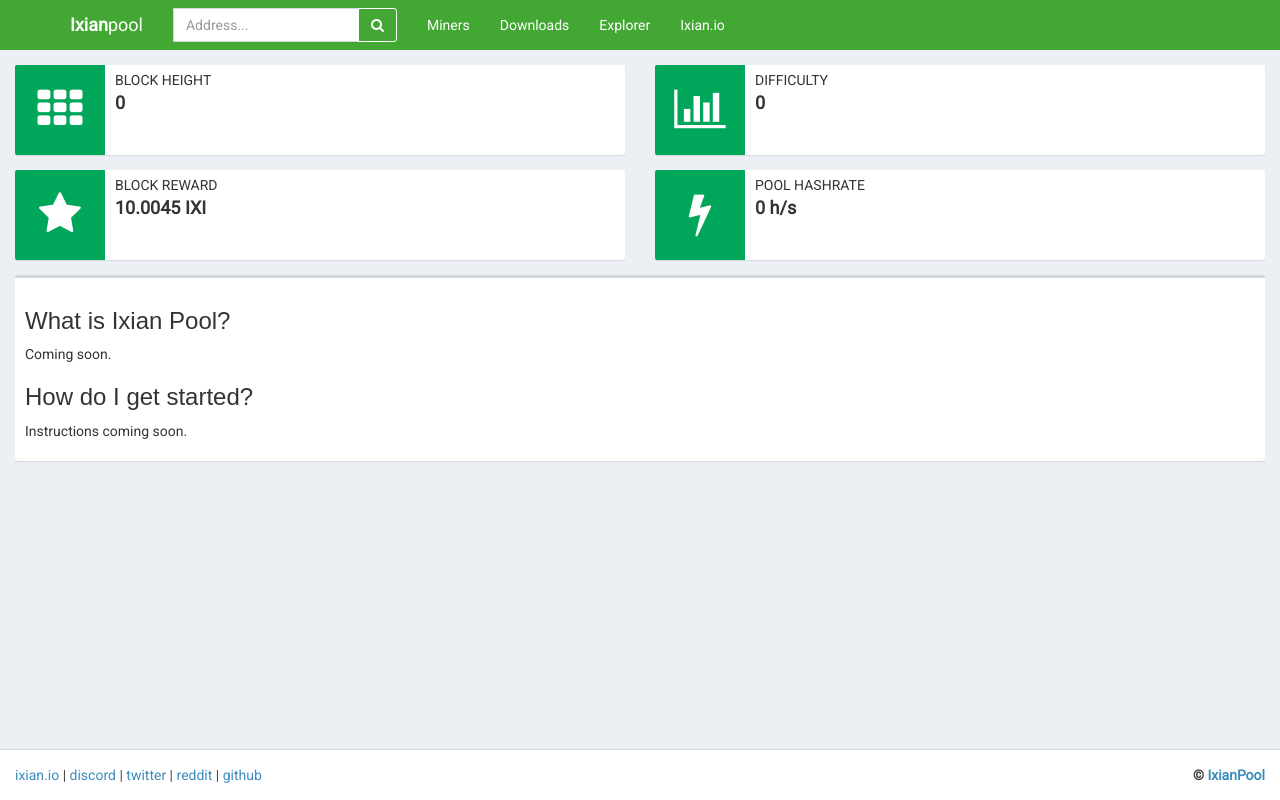
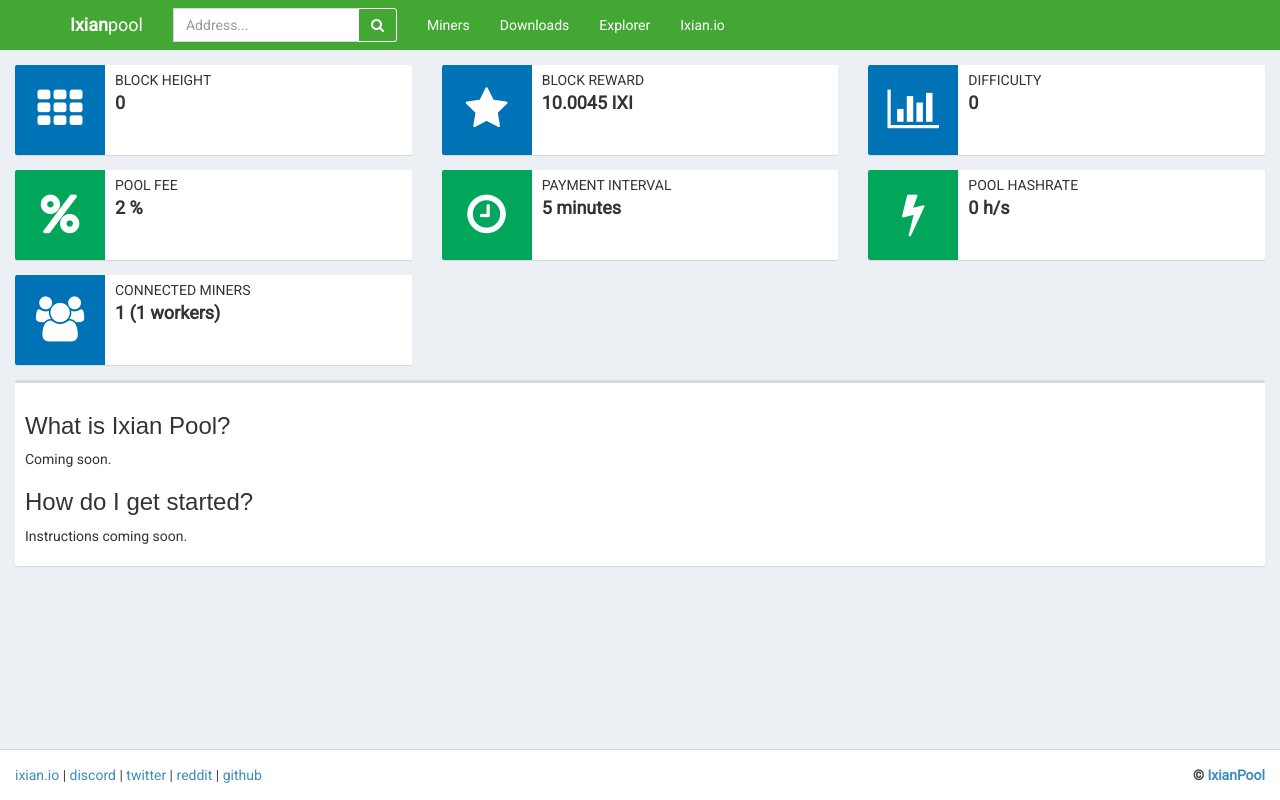
Before and after one commit to ProjectIxian/Ixian-Pool, a PHP site: page / in a window 1280 px wide. Run offline with PHP 8.4, Linux system fonts and the light colour scheme; tables that the repository leaves empty or names only in its code hold one stand-in row (values such as "Sample post").

Commit message:
- added pool fee, payment interval and connected miners quick stats - changed home page layout - fixed empty hashrate value when no miner connected

```diff
--- a/www/pages/home.php
+++ b/www/pages/home.php
@@ -43,11 +43,15 @@ for($i = 0; $i < $page->noticecount; $i++) {
 $page->notices=$noticesarr;
 
 
-
 $page->hashrate = db_fetch("SELECT sum(hashrate) as hashes FROM `workers` WHERE updated >= NOW() - INTERVAL 24 HOUR", array())[0]['hashes'];
 
+if($page->hashrate == "")
+    $page->hashrate = 0;
 
 $page->reward = number_format(calculateRewardForBlock($blockheight),4);
+$page->percent = $poolfee * 100;
+$page->minercount = db_fetch("SELECT COUNT(*) FROM `miners` where updated >= NOW() - INTERVAL 24 HOUR", array())[0]['COUNT(*)'];
+$page->workercount = db_fetch("SELECT COUNT(*) FROM `workers` where updated >= NOW() - INTERVAL 24 HOUR", array())[0]['COUNT(*)'];
 
 $page->render('page_home.tpl');
 
--- a/www/tpl/page_home.tpl
+++ b/www/tpl/page_home.tpl
@@ -8,9 +8,9 @@
     ?>
 
     <div class="row">
-        <div class="col-md-6 col-sm-6 col-xs-12">
+        <div class="col-md-4 col-sm-6 col-xs-12">
             <div class="info-box">
-                <span class="info-box-icon bg-green"><i class="fa fa-th"></i></span>
+                <span class="info-box-icon bg-blue"><i class="fa fa-th"></i></span>
 
                 <div class="info-box-content">
                     <span class="info-box-text">Block Height</span>
@@ -19,22 +19,9 @@
             </div>
         </div>
 
-        <div class="col-md-6 col-sm-6 col-xs-12">
+        <div class="col-md-4 col-sm-6 col-xs-12">
             <div class="info-box">
-                <span class="info-box-icon bg-green"><i class="fa fa-bar-chart"></i></span>
-
-                <div class="info-box-content">
-                    <span class="info-box-text">Difficulty</span>
-                    <span class="info-box-number"><?php echo $this->difficulty;?></span>
-                </div>
-            </div>
-        </div>
-    </div>
-
-    <div class="row">
-        <div class="col-md-6 col-sm-6 col-xs-12">
-            <div class="info-box">
-                <span class="info-box-icon bg-green"><i class="fa fa-star"></i></span>
+                <span class="info-box-icon bg-blue"><i class="fa fa-star"></i></span>
 
                 <div class="info-box-content">
                     <span class="info-box-text">Block Reward</span>
@@ -43,7 +30,42 @@
             </div>
         </div>
 
-        <div class="col-md-6 col-sm-6 col-xs-12">
+        <div class="col-md-4 col-sm-6 col-xs-12">
+            <div class="info-box">
+                <span class="info-box-icon bg-blue"><i class="fa fa-bar-chart"></i></span>
+
+                <div class="info-box-content">
+                    <span class="info-box-text">Difficulty</span>
+                    <span class="info-box-number"><?php echo $this->difficulty;?></span>
+                </div>
+            </div>
+        </div>
+
+
+
+         <div class="col-md-4 col-sm-6 col-xs-12">
+          <div class="info-box">
+            <span class="info-box-icon bg-green"><i class="fa fa-percent"></i></span>
+
+            <div class="info-box-content">
+              <span class="info-box-text">Pool Fee</span>
+              <span class="info-box-number"><?php echo $this->percent;?> %</span>
+            </div>
+          </div>
+        </div>
+
+        <div class="col-md-4 col-sm-6 col-xs-12">
+          <div class="info-box">
+            <span class="info-box-icon bg-green"><i class="fa fa-clock-o"></i></span>
+
+            <div class="info-box-content">
+              <span class="info-box-text">Payment Interval</span>
+              <span class="info-box-number">5 minutes</span>
+            </div>
+          </div>
+        </div>
+
+        <div class="col-md-4 col-sm-6 col-xs-12">
             <div class="info-box">
                 <span class="info-box-icon bg-green"><i class="fa fa-bolt"></i></span>
 
@@ -53,9 +75,26 @@
                 </div>
             </div>
         </div>
-    </div>
 
 
+
+
+        <div class="col-md-4 col-sm-6 col-xs-12">
+          <div class="info-box">
+            <span class="info-box-icon bg-blue"><i class="fa fa-users"></i></span>
+
+            <div class="info-box-content">
+              <span class="info-box-text">Connected Miners</span>
+              <span class="info-box-number"><?php echo $this->minercount; ?> (<?php echo $this->workercount;?> workers)</span>
+            </div>
+            <!-- /.info-box-content -->
+          </div>
+          <!-- /.info-box -->
+        </div>
+
+
+
+    </div>
 
       <div class="row">
         <div class="col-xs-12">
```
